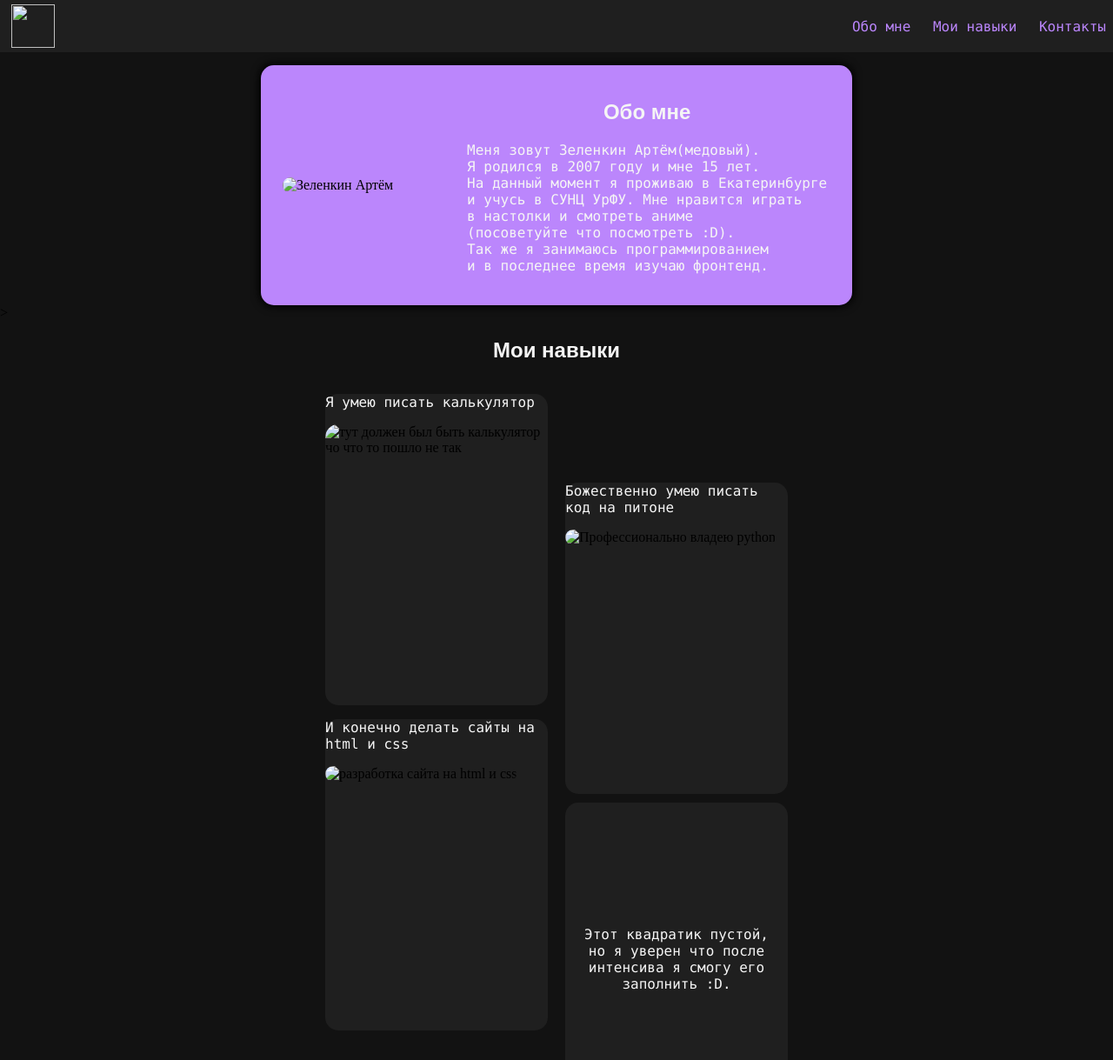
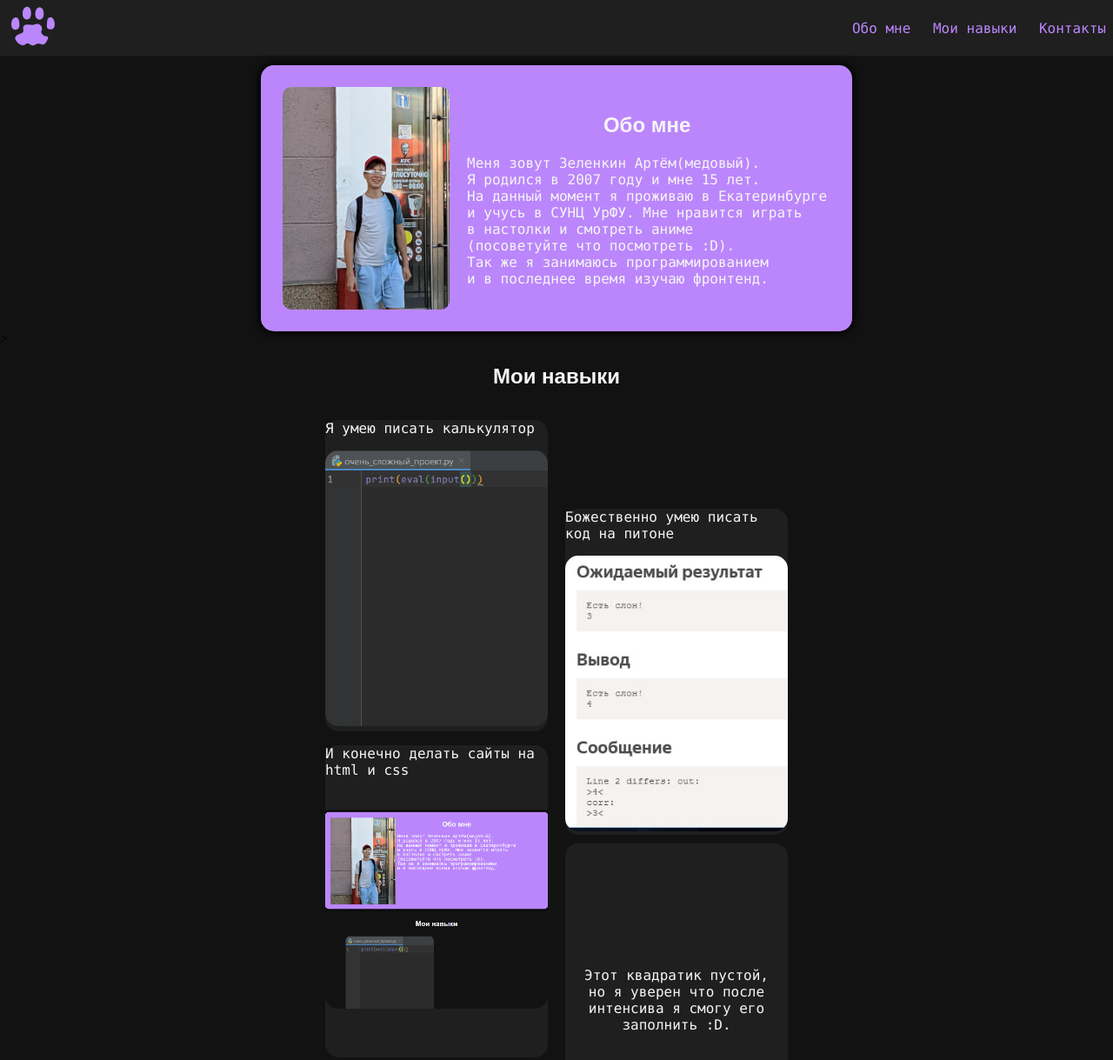
Before and after one commit to medovsq/-, a plain HTML site: page index.html in a window 1280 px wide. Shown: the top 1219 px of the page at 87% size. Drawn offline with Linux system fonts and the light colour scheme; the site is published under a folder, as on GitHub Pages, so addresses that start at the root find nothing.

Commit message:
Add files via upload

```diff
--- a/index.html
+++ b/index.html
@@ -3,8 +3,8 @@
 <head>
     <meta charset="UTF-8">
     <link rel="stylesheet" href="style.css">
-    <link type="image/x-icon" href="/cat-paw-prints-sharp.svg" rel="shortcut icon">
-    <link type="Image/x-icon" href="/cat-paw-prints-sharp.svg" rel="icon">
+    <link type="image/x-icon" href="cat-paw-prints-sharp.svg" rel="shortcut icon">
+    <link type="Image/x-icon" href="cat-paw-prints-sharp.svg" rel="icon">
     <meta http-equiv="X-UA-Compatible" content="IE=edge">
     <meta name="viewport" content="width=device-width, initial-scale=1.0">
     <title>Document</title>
@@ -12,7 +12,7 @@
 </head>
 <body>
     <div class="panel font">
-        <div><a href="#"><img src="/cat-paw-prints-sharp.svg" alt=""></a></div>
+        <div><a href="#"><img src="cat-paw-prints-sharp.svg" alt=""></a></div>
         <div>
             <a href="#about">Обо мне</a>
             <a href="#skills">Мои навыки</a>
@@ -21,7 +21,7 @@
     </div>
     <section id="about">
         <div class="card">
-            <img src="/photo_2022-07-29_18-50-45.jpg" alt="Зеленкин Артём" class="cardphoto">
+            <img src="photo_2022-07-29_18-50-45.jpg" alt="Зеленкин Артём" class="cardphoto">
             <div>
                 <h1 class="title-font">Обо мне</h1>
                 <p class="font">Меня зовут Зеленкин Артём(медовый).<br>Я родился в 2007 году и мне 15 лет.<br>На данный момент я проживаю в Екатеринбурге<br>и учусь в СУНЦ УрФУ.
@@ -37,17 +37,17 @@
 
                 <div class="test">
                     <p class="font">Я умею писать калькулятор</p>
-                    <img src="/Снимок экрана (8).png" alt="тут должен был быть калькулятор но что то пошло не так" class="skils-photo">
+                    <img src="Снимок экрана (8).png" alt="тут должен был быть калькулятор но что то пошло не так" class="skils-photo">
                 </div>
                 <div class="test">
                     <p class="font">И конечно делать сайты на html и css</p>
-                    <img src="/Снимок экрана (9).png" alt="разработка сайта на html и css" class="skils-photo">
+                    <img src="Снимок экрана (9).png" alt="разработка сайта на html и css" class="skils-photo">
                 </div>
             </div>
             <div class="otstyp">
                 <div class="test">
                     <p class="font">Божественно умею писать код на питоне</p>
-                    <img src="/photo_2021-11-29_20-08-07.jpg" alt="Профессионально владею python" class="skils-photo">
+                    <img src="photo_2021-11-29_20-08-07.jpg" alt="Профессионально владею python" class="skils-photo">
                 </div>
                 <div class="test" id="blank">
                     <p class="skils-text font">Этот квадратик пустой,<br>но я уверен что после<br>интенсива я смогу его<br>заполнить :D.</p>
@@ -63,9 +63,9 @@
         <h1 class="title-font">Контакты</h1>
         <div class="contact-information">
             <div>
-                <a href="tel:+79002128335" target="_blank"><img src="/molumen_phone_icon.svg" alt="Телефон" class="icone"></a>
-                <a href="https://github.com/medovsq" target="_blank"><img src="/iconmonstr-github-5.svg" alt="Гитхаб" class="icone"></a>
-                <a href="https://t.me/medovsq" target="_blank"><img src="/icons8-telegram.svg" alt="Телеграмм" class="icone"></a>
+                <a href="tel:+79002128335" target="_blank"><img src="molumen_phone_icon.svg" alt="Телефон" class="icone"></a>
+                <a href="https://github.com/medovsq" target="_blank"><img src="iconmonstr-github-5.svg" alt="Гитхаб" class="icone"></a>
+                <a href="https://t.me/medovsq" target="_blank"><img src="icons8-telegram.svg" alt="Телеграмм" class="icone"></a>
             </div>
         </div>
 
```
